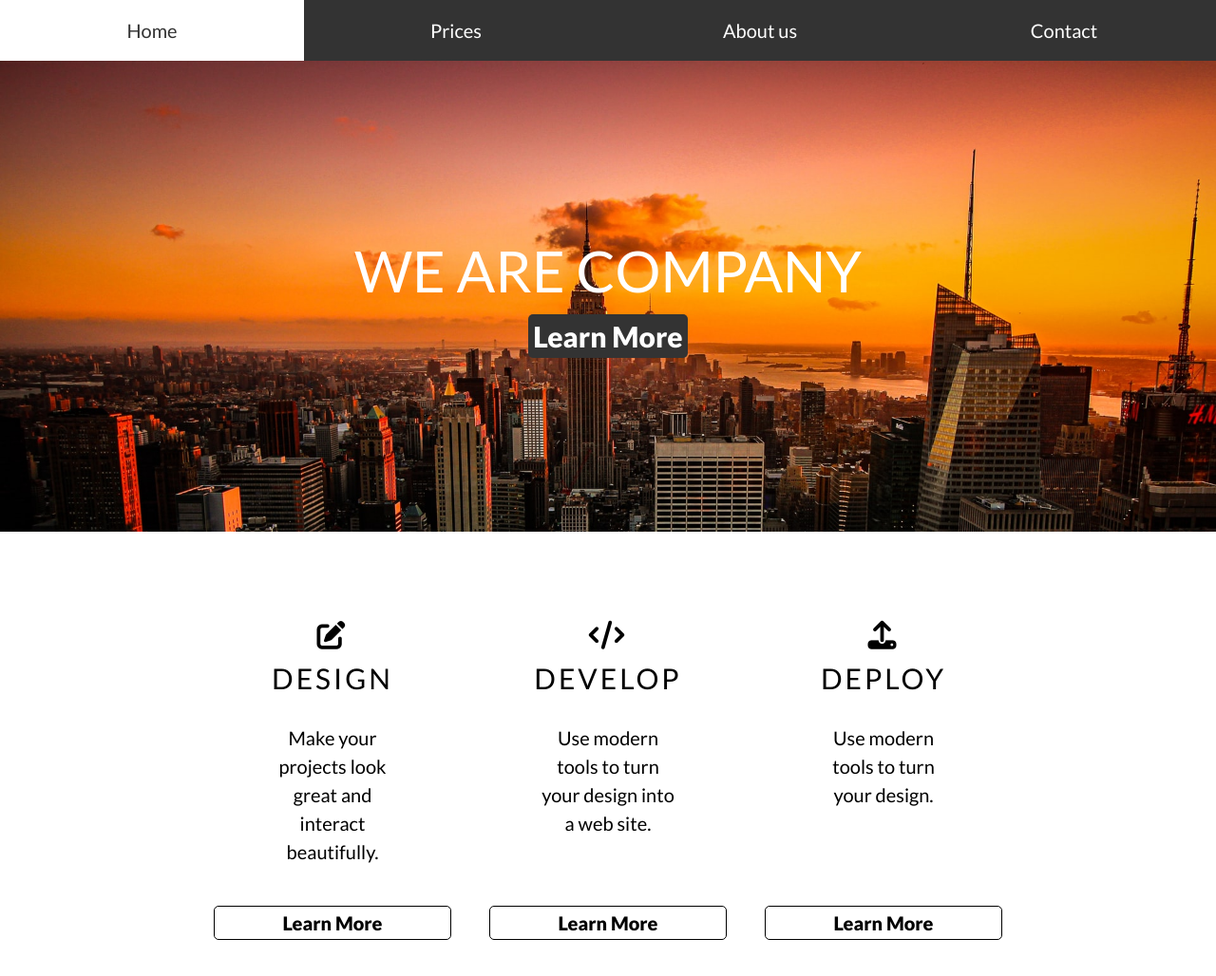
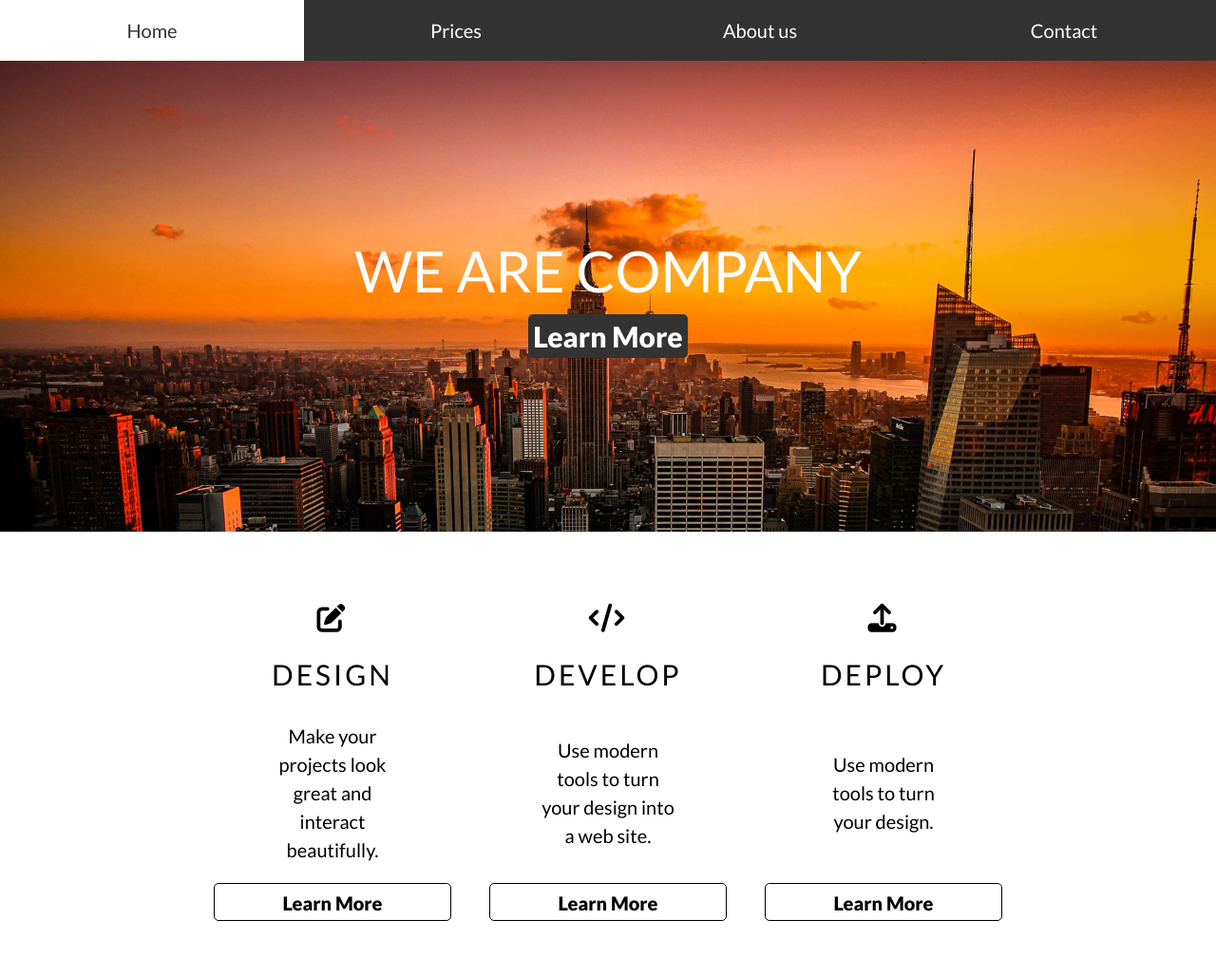
Before and after one commit to wz7475/rwd-company, a plain HTML site: page index.html in a window 1280 px wide. Shown: the whole page at 95% size. Drawn offline with Linux system fonts and the light colour scheme.

Commit message:
content columns #2

```diff
--- a/index.html
+++ b/index.html
@@ -45,7 +45,7 @@
                 DESIGN
             </div>
             <div class="describ">
-                Make your projects look great and interact beautifully.
+                <div>Make your projects look great and interact beautifully.</div>
             </div>
             <div class="btn-option">
                 <span>Learn More</span>
@@ -59,7 +59,7 @@
                 DEVELOP
             </div>
             <div class="describ">
-                Use modern tools to turn your design into a web site.
+                <div>Use modern tools to turn your design into a web site.</div>
             </div>
             <div class="btn-option">
                 <span>Learn More</span>
@@ -73,7 +73,7 @@
                 DEPLOY
             </div>
             <div class="describ">
-                Use modern tools to turn your design.
+                <div>Use modern tools to turn your design.</div>
             </div>
             <div class="btn-option">
                 <span>Learn More</span>
--- a/style.css
+++ b/style.css
@@ -16,6 +16,7 @@ nav{
     color: #fff;
     width: 100%;
     display: flex;
+    z-index: 10;
 }
 
 nav div{
@@ -87,33 +88,35 @@ main{
 .col{
     text-align: center;
     width: 250px;
-    /* border: 2px solid red; */
     position: relative;
     height: 350px;
-    margin: 20px 20px;
+    margin: 0 20px 40px 20px;
 }
 
 .icon, .header{
     font-size: 1.5em;
     letter-spacing: 0.1em;
-    margin: 10px 0;
+    height: 60px;
+    line-height: 60px;
 }
 
 .describ{
     line-height: 1.5;
-    margin: 30px 50px;
+    margin: 0px 50px;
     display: flex;
     align-items: center;
+    height: 190px;
 }
 
 .btn-option{
     border: #000 1px solid;
     font-weight: 700;
-    padding: 5px;
     position: absolute;
     bottom: 0;
     width: 100%;
     border-radius: 5px;
+    height: 40px;
+    line-height: 40px;
 }
 
 
@@ -135,3 +138,7 @@ main{
         width: 70%;
     }
 }
+
+@media only screen and (max-width: 579px){
+
+}
```
